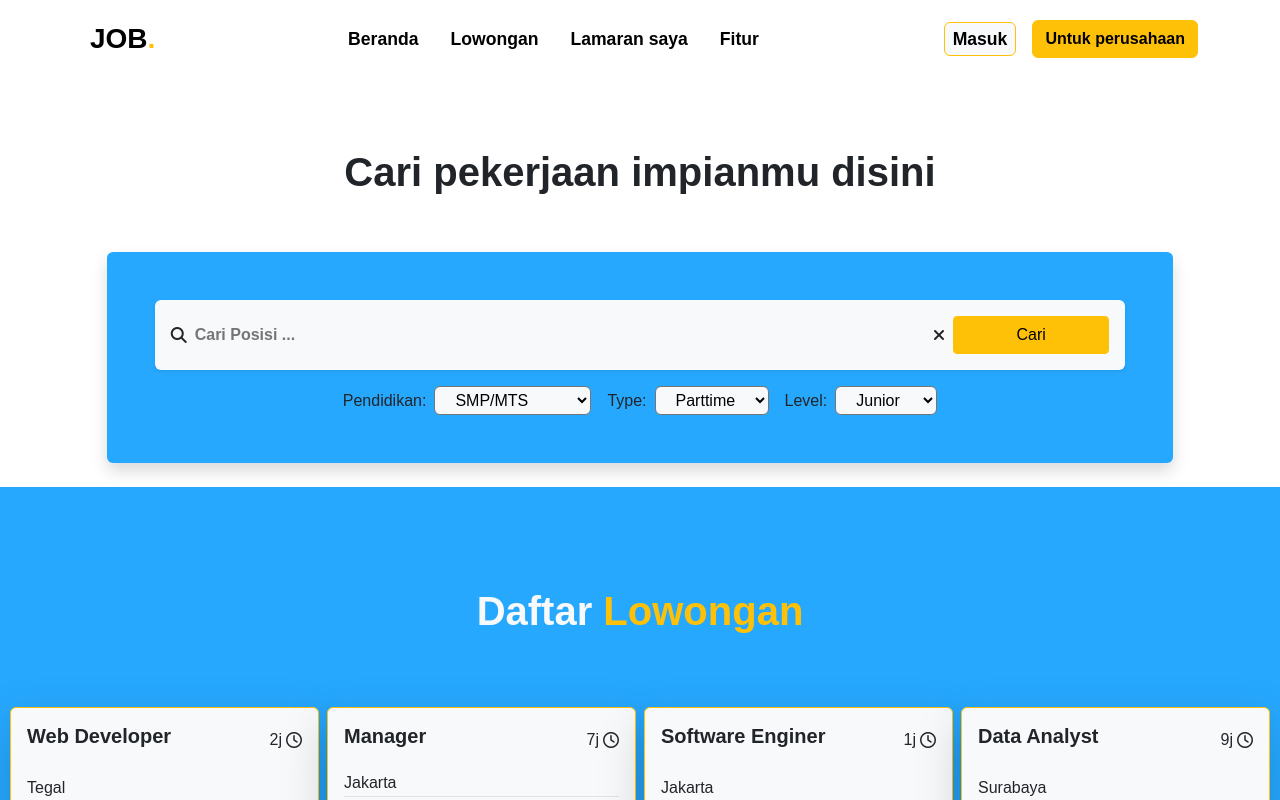
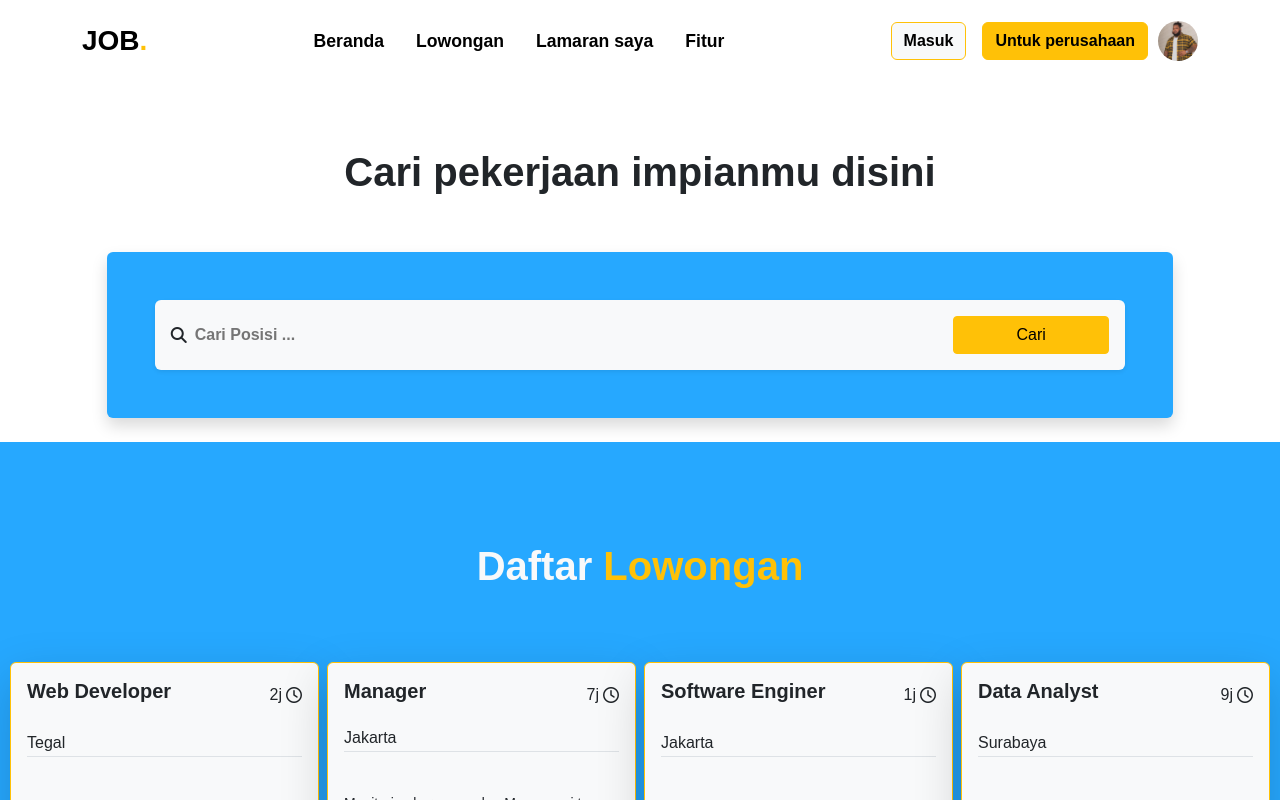
Before and after one commit to ikyyydev/job-app, a React (Vite) app: page /findjobs in a window 1280 px wide. Shown: the top 800 px of the page. Built offline with nearby package versions, Linux system fonts and the light colour scheme.

Commit message:
revisi halaman beranda dan fitur(service) dan menambahkan halaman profile

```diff
--- a/src/App.jsx
+++ b/src/App.jsx
@@ -1,4 +1,4 @@
-import { Routes, Route } from "react-router-dom";
+import { BrowserRouter as Router, Routes, Route } from "react-router-dom";
 import "bootstrap/dist/css/bootstrap.min.css";
 
 import "slick-carousel/slick/slick.css";
@@ -12,22 +12,24 @@ import Service from "./pages/Service/Services";
 import Login from "./pages/Login/Login";
 import Register from "./pages/Register/Register";
 import { DetailJob } from "./pages/DetailJob/DetailJob";
+import { Account } from "./pages/Account/Account";
 
 function App() {
   return (
     <>
-      <Routes>
-        <Route path="/signin" element={<Login />} />
-        <Route path="/signup" element={<Register />} />
-        <Route path="/" element={<Home />} exact />
-        {/* <ProtectedRoutes> */}
-        <Route path="/findjobs" element={<FindJobs />} />
-        <Route path="/detail/:id" element={<DetailJob />} />
-        <Route path="/myjob" element={<MyJob />} />
-        <Route path="/companyprofile" element={<CompanyProfile />} />
-        <Route path="/service" element={<Service />} />
-        {/* </ProtectedRoutes> */}
-      </Routes>
+      <Router>
+        <Routes>
+          <Route path="/signin" element={<Login />} exact />
+          <Route path="/signup" element={<Register />} exact />
+          <Route path="/" element={<Home />} exact />
+          <Route path="/findjobs" element={<FindJobs />} exact />
+          <Route path="/detail/:id" element={<DetailJob />} exact />
+          <Route path="/myjob" element={<MyJob />} exact />
+          <Route path="/companyprofile" element={<CompanyProfile />} exact />
+          <Route path="/service" element={<Service />} exact />
+          <Route path="/account" element={<Account />} exact />
+        </Routes>
+      </Router>
     </>
   );
 }
--- a/src/components/Jobs/Jobs.jsx
+++ b/src/components/Jobs/Jobs.jsx
@@ -22,57 +22,12 @@ export const Jobs = () => {
                   placeholder="Cari Posisi ..."
                   onChange={(e) => setSearch(e.target.value)}
                 />
-                <i className="fa-solid fa-xmark"></i>
               </div>
               <button className="col-md-2 btn btn-warning rounded-1">
                 Cari
               </button>
             </div>
           </form>
-
-          <div className="secDiv d-flex justify-content-center align-items-center gap-3 flex-wrap">
-            <div className="singleSearch d-flex align-items-center mt-3 gap-2">
-              <label htmlFor="relevan" className=" text-dark border-0">
-                Pendidikan:{" "}
-              </label>
-              <select
-                name=""
-                id="relevan"
-                className="bg-light rounded px-3 py-1 "
-              >
-                <option value="">SMP/MTS</option>
-                <option value="">SMK/SMA/MA</option>
-                <option value="">S1/D3</option>
-                <option value="">Pascasarjana</option>
-              </select>
-            </div>
-            <div className="singleSearch d-flex align-items-center gap-2 mt-3">
-              <label htmlFor="type" className=" text-dark border-0">
-                Type:{" "}
-              </label>
-              <select name="" id="type" className="bg-light rounded px-3 py-1 ">
-                <option value="">Parttime</option>
-                <option value="">Fulltime</option>
-                <option value="">Kontrak</option>
-                <option value="">Magang</option>
-                <option value="">Remote</option>
-              </select>
-            </div>
-            <div className="singleSearch d-flex align-items-center gap-2 mt-3">
-              <label htmlFor="level" className=" text-dark border-0">
-                Level:{" "}
-              </label>
-              <select
-                name=""
-                id="level"
-                className="bg-light rounded px-3 py-1 "
-              >
-                <option value="">Junior</option>
-                <option value="">Middle</option>
-                <option value="">Senior</option>
-              </select>
-            </div>
-          </div>
         </div>
       </div>
 
--- a/src/components/NavbarComponent.jsx
+++ b/src/components/NavbarComponent.jsx
@@ -4,6 +4,7 @@ import Container from "react-bootstrap/Container";
 import Nav from "react-bootstrap/Nav";
 import Navbar from "react-bootstrap/Navbar";
 import { Link } from "react-router-dom";
+import { User } from "./User/User";
 
 const NavbarComponent = () => {
   const [changeColor, setCahngeColor] = useState(false);
@@ -32,7 +33,7 @@ const NavbarComponent = () => {
           </Navbar.Brand>
           <Navbar.Toggle aria-controls="basic-navbar-nav" />
           <Navbar.Collapse id="basic-navbar-nav d-flex justify-content-center">
-            <Nav className="mx-auto gap-3">
+            <Nav className="navbar-center mx-auto gap-3">
               <Link to={"/"}>Beranda</Link>
               <Link to={"/findjobs"}>Lowongan</Link>
               <Link to={"/myjob"}>Lamaran saya</Link>
@@ -47,6 +48,9 @@ const NavbarComponent = () => {
             <Button className="btn btn-warning fw-semibold ms-3">
               Untuk perusahaan
             </Button>
+            <div className="account">
+              <User />
+            </div>
           </Navbar.Collapse>
         </Container>
       </Navbar>
--- a/src/components/Search.jsx
+++ b/src/components/Search.jsx
@@ -13,7 +13,6 @@ const Search = () => {
                 className=" text-dark fw-bold w-100 outline-none  "
                 placeholder="Cari Lowongan ..."
               />
-              <i className="fa-solid fa-xmark"></i>
             </div>
             <button className="col-md-2 btn btn-warning rounded-1">Cari</button>
           </div>
--- /dev/null
+++ b/src/components/User/User.jsx
@@ -0,0 +1,50 @@
+import React, { useState } from "react";
+import "./user.css";
+import { Link } from "react-router-dom";
+
+export const User = () => {
+  const [profileOpen, setProfileOpen] = useState(false);
+
+  const close = () => {
+    setProfileOpen(false);
+  };
+  return (
+    <>
+      <div className="profile">
+        <div
+          className="img border-none"
+          onClick={() => setProfileOpen(!profileOpen)}
+        >
+          <img src="people.jpg" alt="" className="ouline-none" />
+        </div>
+
+        {profileOpen && (
+          <div
+            className="openProfile boxItems d-flex flex-column pt-4 pb-2 px-1 shadow rounded gap-2"
+            onClick={close}
+          >
+            <Link to="/account">
+              <div className="image d-flex justify-content-center mb-4">
+                <div className="img">
+                  <img src="people.jpg" alt="Jokowi" />
+                </div>
+              </div>
+            </Link>
+            <Link to="/account">
+              <div className="box">
+                <i className="icon fa-solid fa-user"></i>
+                <h4>Akun Saya</h4>
+              </div>
+            </Link>
+            <Link to="/">
+              <div className="box">
+                <i className="icon fa-solid fa-arrow-right-from-bracket text-danger"></i>
+                <h4>Keluar</h4>
+              </div>
+            </Link>
+          </div>
+        )}
+      </div>
+    </>
+  );
+};
--- /dev/null
+++ b/src/components/User/user.css
@@ -0,0 +1,65 @@
+/* profile */
+.profile {
+  margin-left: 10px;
+  cursor: pointer;
+}
+
+.profile .image {
+  display: flex;
+}
+
+.profile button {
+  font-size: 17px;
+  font-weight: 500;
+}
+
+.profile img {
+  width: 40px;
+  height: 40px;
+  border-radius: 50%;
+  object-fit: cover;
+}
+
+.profile .image img {
+  width: 60px;
+  height: 60px;
+}
+
+.openProfile {
+  position: absolute;
+  top: 90px;
+  right: 0px;
+  width: 200px;
+  background-color: #fff;
+}
+
+.openProfile .box {
+  display: flex;
+  align-items: center;
+  width: 100%;
+  transition: 0.5s;
+  padding: 5px 5px;
+  align-items: center;
+  align-content: center;
+  border-radius: 5px;
+}
+
+.openProfile .box h4 {
+  margin: auto 0;
+  font-size: 15px;
+  font-weight: 500;
+}
+
+.openProfile .box:hover {
+  background: #a09d9d48;
+}
+
+.openProfile .icon {
+  font-size: 20px;
+  margin-right: 20px;
+}
+
+.openProfile h4 {
+  font-size: 15px;
+  font-weight: 500;
+}
--- a/src/main.jsx
+++ b/src/main.jsx
@@ -1,13 +1,10 @@
 import React from "react";
 import ReactDOM from "react-dom/client";
 import App from "./App.jsx";
-import { BrowserRouter as Router } from "react-router-dom";
 import "./style.css";
 
 ReactDOM.createRoot(document.getElementById("root")).render(
   <React.StrictMode>
-    <Router>
-      <App />
-    </Router>
+    <App />
   </React.StrictMode>
 );
--- /dev/null
+++ b/src/pages/Account/Account.jsx
@@ -0,0 +1,12 @@
+import React from "react";
+import { useNavigate } from "react-router-dom";
+
+export const Account = () => {
+  const navigate = useNavigate();
+  return (
+    <div>
+      <h1>Halaman Account</h1>
+      <button onClick={() => navigate(-1)}>Kembali</button>
+    </div>
+  );
+};
--- a/src/pages/DetailJob/DetailJob.jsx
+++ b/src/pages/DetailJob/DetailJob.jsx
@@ -77,6 +77,21 @@ export const DetailJob = () => {
                 laudantium repudiandae. Minima exercitationem temporibus
                 laboriosam cum, quod reiciendis!
               </p>
+              <div className="d-flex justify-content-end gap-2">
+                <Button
+                  className=" btn btn-secondary"
+                  onClick={() => navigate(-1)}
+                >
+                  Kembali
+                </Button>
+                <Button
+                  className=" btn btn-warning"
+                  onClick={handleShow}
+                  disabled={disabled}
+                >
+                  {disabled ? "Sudah melamar" : "Lamar"}
+                </Button>
+              </div>
 
               <Modal show={show} onHide={handleClose} animation={true}>
                 <Modal.Header closeButton>
@@ -92,13 +107,6 @@ export const DetailJob = () => {
                   </Button>
                 </Modal.Footer>
               </Modal>
-              <Button
-                className="d-flex btn btn-warning ms-auto"
-                onClick={handleShow}
-                disabled={disabled}
-              >
-                {disabled ? "Sudah melamar" : "Lamar"}
-              </Button>
             </div>
           </div>
         </section>
--- a/src/pages/Service/Services.jsx
+++ b/src/pages/Service/Services.jsx
@@ -4,10 +4,12 @@ import "./service.css";
 import {
   HeroService,
   HeroServiceDua,
+  HeroServiceEmpat,
   HeroServiceTiga,
 } from "../../components/HeroService/HeroService";
 import Footer from "../../components/Footer/Footer";
 import { HomeRekruitment } from "../../components/HomeRekruitment/HomeRekruitment";
+import { CompanyList } from "../../components/CompanyList/CompanyList";
 
 const TipsKarir = () => {
   return (
@@ -16,6 +18,8 @@ const TipsKarir = () => {
       <HeroService />
       <HeroServiceDua />
       <HeroServiceTiga />
+      <HeroServiceEmpat />
+      <CompanyList />
       <HomeRekruitment />
       <Footer />
     </>
--- a/src/style.css
+++ b/src/style.css
@@ -34,7 +34,7 @@ li {
   z-index: 99;
 }
 
-.navbar a:hover {
+.navbar .navbar-center a:hover {
   background: #ffc107;
   padding: 3px 8px;
   border-radius: 5px;
@@ -50,7 +50,7 @@ li {
   border-bottom: 2px solid #ffc107;
 }
 
-.navbar a {
+.navbar .navbar-center a {
   font-size: 1.1rem;
   font-weight: bold;
   padding: 3px 8px;
```
Also changed, not shown: src/components/HeroService/HeroService.jsx (+91 -2 lines), public/people.jpg (added).
